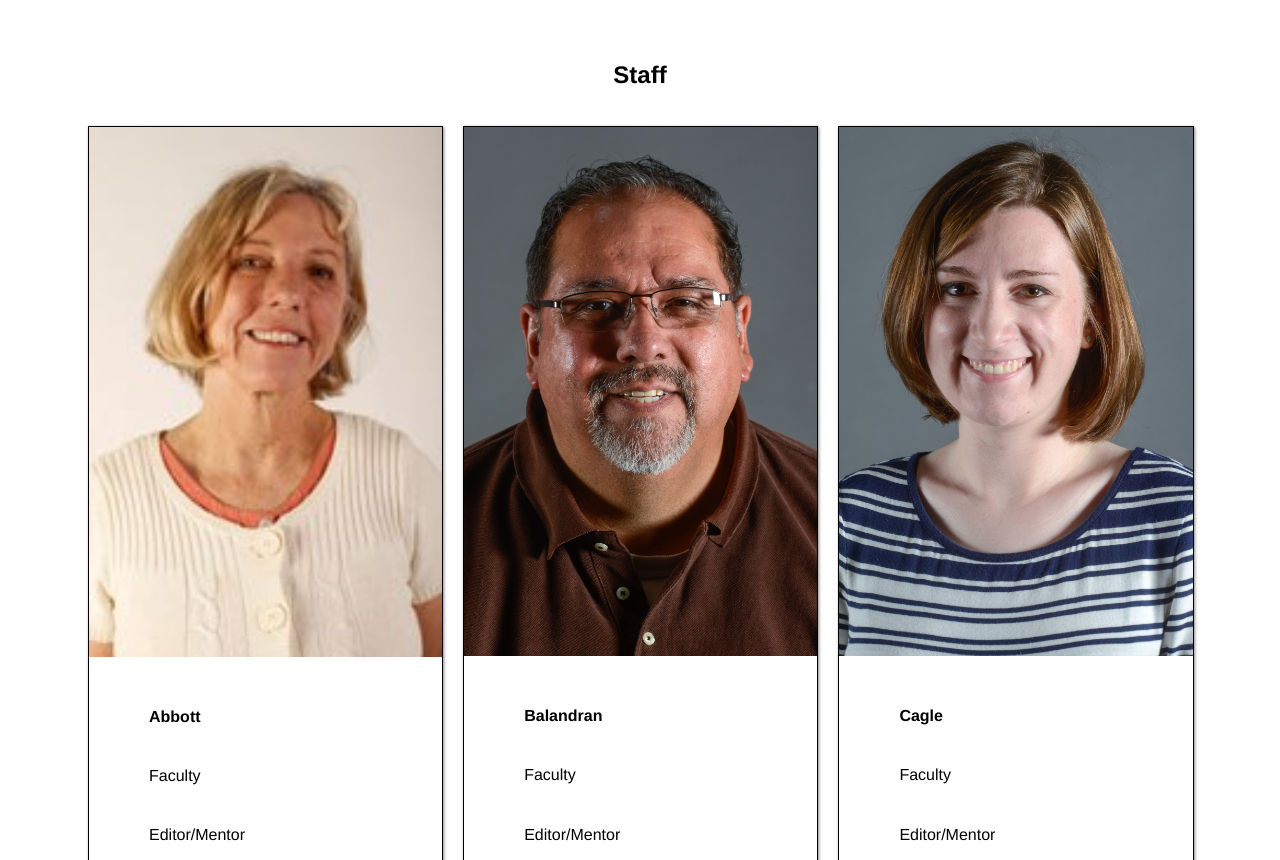
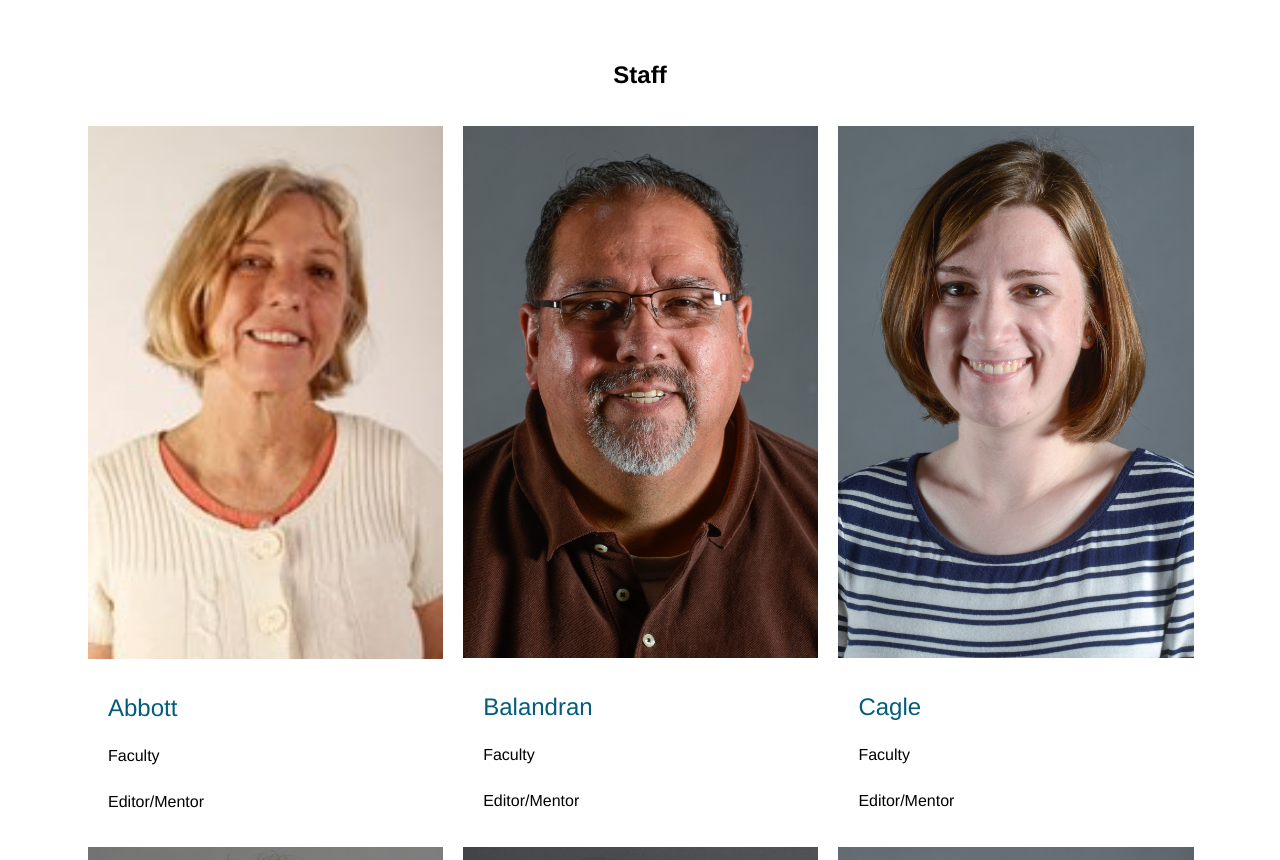
Before and after one commit to J4502-ss17/MUJW, a plain HTML site: page staff.html in a window 1280 px wide. Shown: the part 1389-2249 px from the top of the page. Drawn offline with nearby package versions, Linux system fonts and the light colour scheme.

Commit message:
Style Staff Page

```diff
--- a/style.css
+++ b/style.css
@@ -147,9 +147,7 @@ article{
 }
 
 .card {
-    border: 1px solid black;
-    box-shadow: 1px 1px 3px #888;
-    border-top: 1px solid black;
+    border: none;
     padding: 0;
     margin-bottom: 20px;
     flex-flow: row;
@@ -160,7 +158,10 @@ article{
 
 .card p {
     padding: 10px;
-    margin-bottom: 0.5em;
+    margin-bottom: 0.2em;
+    margin-top: 0.2em;
+    margin-left: 10px;
+    font-family: "Libre Franklin", Helvetica, Arial, sans-serif;
 }
 
 .card img {
@@ -169,7 +170,11 @@ article{
 }
 
 .staff_name {
-  font-weight: bold;
+  font-weight: normal;
+  font-size: 1.5em;
+  font-family: "Libre Franklin", Helvetica, Arial, sans-serif;
+  margin-left: 10px;
+  color: #025C7A;
 }
 
 .sponsorslist li {
```
